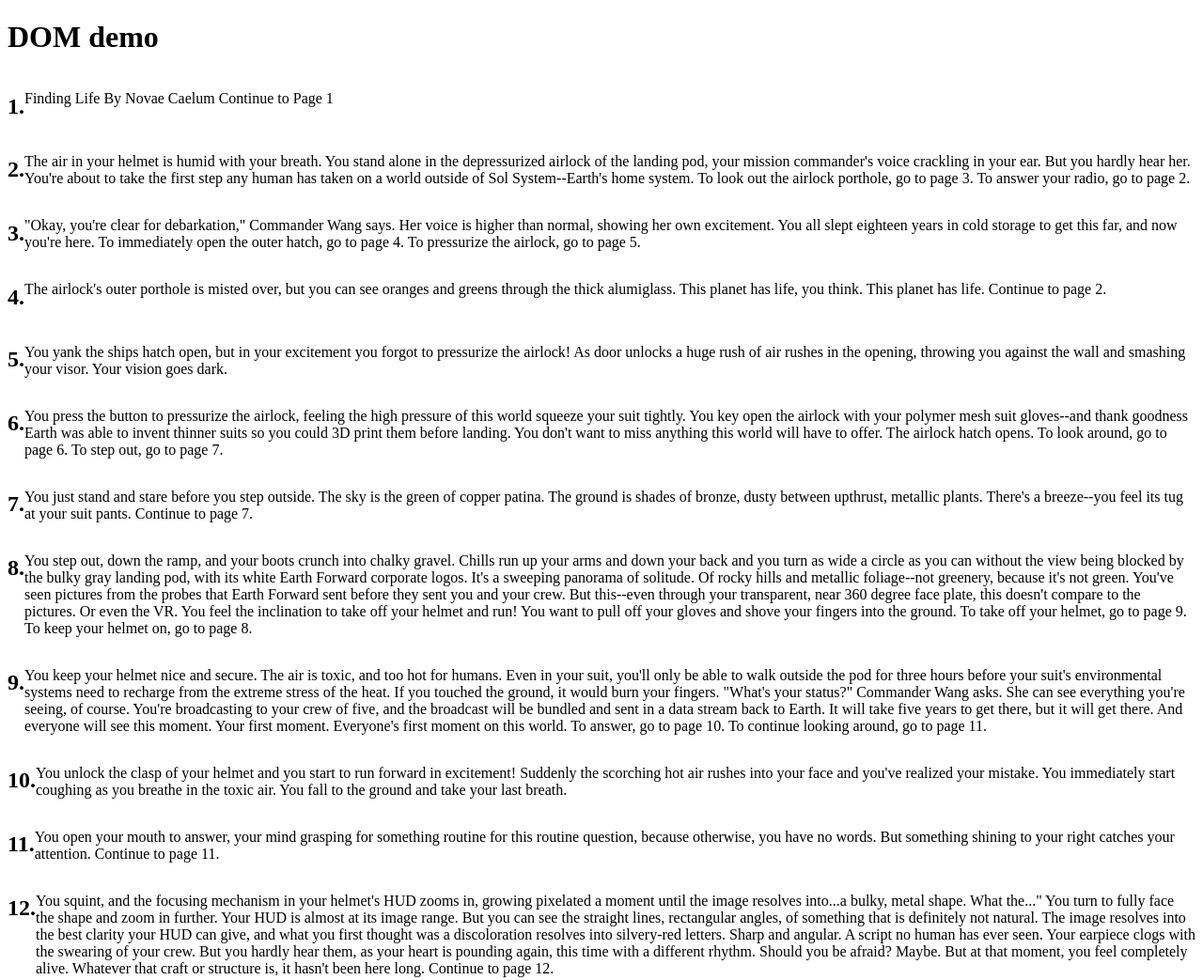
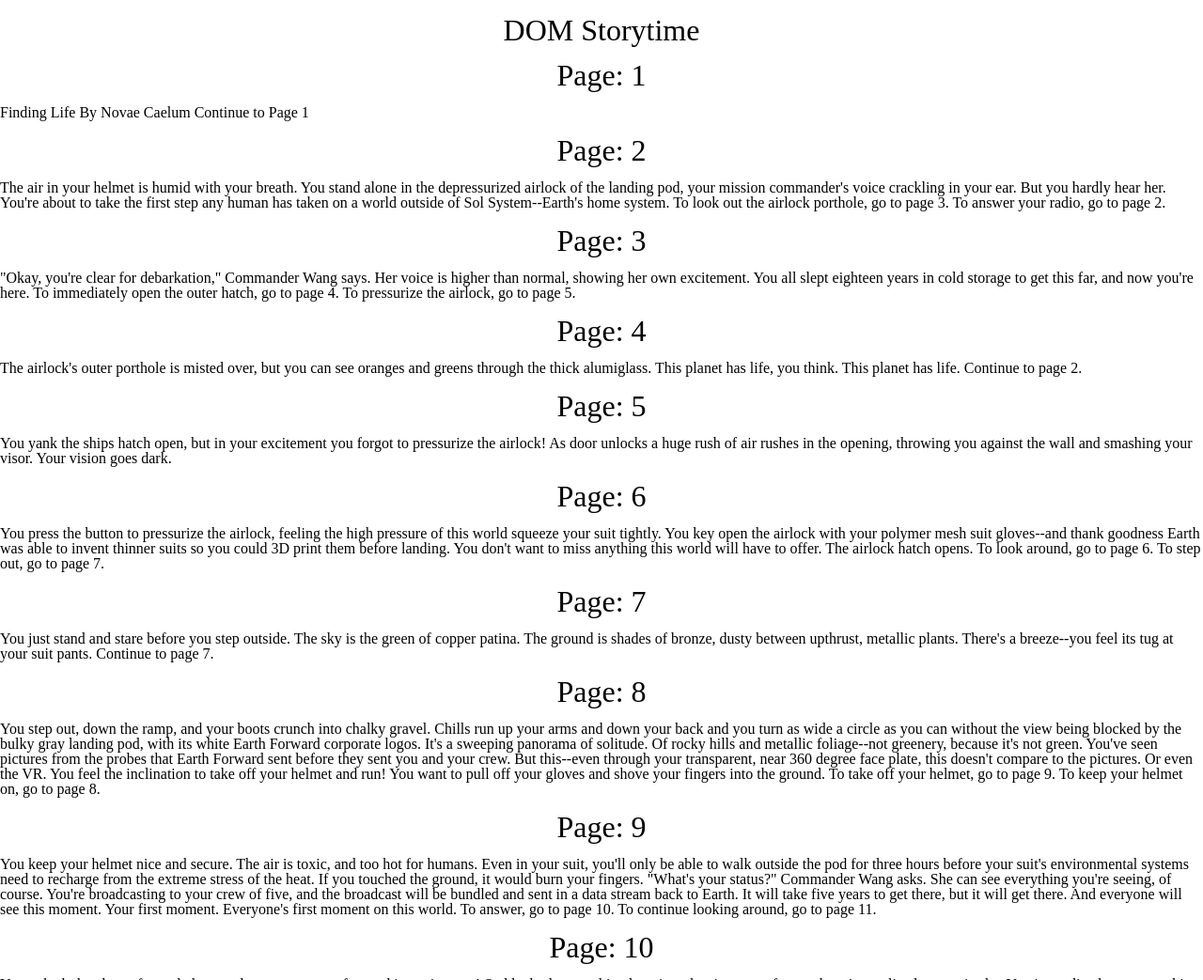
Before and after one commit to KenzieAcademy/demo-starter-dom-manipulation, a plain HTML site: page index.html in a window 1280 px wide. Shown: the top 1043 px of the page at 94% size. Drawn offline with Linux system fonts and the light colour scheme.

Commit message:
update main.js with demo code from May 14 Lecture

```diff
--- a/index.html
+++ b/index.html
@@ -4,14 +4,14 @@
     <meta charset="UTF-8">
     <meta http-equiv="X-UA-Compatible" content="IE=edge">
     <meta name="viewport" content="width=device-width, initial-scale=1.0">
-    <title>DOM MANIPULATION</title>
-
-    <style>
-        article { display: flex; }
-    </style>
+    <title>DOM Storytime</title>
 </head>
 <body>
-    <main id="container"></main>
+    <main id="container">
+        <h1>DOM Storytime</h1>
+    </main>
+    <link rel="stylesheet" href="reset.css">
+    <link rel="stylesheet" href="style.css">
     <script src="story.js"></script>
     <script src="main.js"></script>
 </body>
--- a/main.js
+++ b/main.js
@@ -1,33 +1,43 @@
-let main = document.querySelector("main")
+// let container = document.querySelector("#container")
 
-let container = document.createElement("main")
+// // let pagesArray = []
 
-let h1 = document.createElement("h1")
-h1.append("DOM demo")
+// for (let index = 0; index <= pages.length; index += 1) {
+//     let page = document.createElement('p')
 
-container.append(h1)
+//     // page.append(pages[index])
+//     page.append(pages[index])
 
+//     //page.style.margin = '30px'
+//     page.classList.add('page')
 
-// article > h1 > text
-//         > p  > text
+//     console.log(page)
 
-main.append(container)
+//     container.append(page)
+// }
 
-function createPage(page, index) {
-    let article = document.createElement('article')
+let container = document.querySelector("#container")
 
-    let p = document.createElement("p")
-    p.append(page)
-    let header = document.createElement("h1")
-    header.id = index + 1
-    header.append(`${index + 1}.`)
-    article.append(header)
-    article.append(p)
+for (let index = 0; index <= pages.length; index += 1) {
+    let page = document.createElement('article')
 
-    return article;
+    let pageNumber = document.createElement('h1')
+
+    // if we want to use innerHTML be wary that element.innerHTML will replace ALL child elements.
+    // let htmlString = `<h1>Page: ${index + 1}<h1>`
+    // htmlString += `Page: ${pages[index]}`
+    // pageNumber.innerHTML += htmlString
+
+    pageNumber.append(`Page: ${index + 1}`)
+    page.append(pageNumber)
+
+    let pageText = document.createElement('p')
+    pageText.append(pages[index])
+
+    page.append(pageText)
+    container.append(page)
+
+    // console.log(pageNumber)
 }
-
-for (let index = 0; index < pages.length; index += 1) {
-    let article = createPage(pages[index], index)
-    container.append(article);
-}
+// console.log(container)
+// console.log(pages)
--- /dev/null
+++ b/reset.css
@@ -0,0 +1,48 @@
+/* http://meyerweb.com/eric/tools/css/reset/
+   v2.0 | 20110126
+   License: none (public domain)
+*/
+
+html, body, div, span, applet, object, iframe,
+h1, h2, h3, h4, h5, h6, p, blockquote, pre,
+a, abbr, acronym, address, big, cite, code,
+del, dfn, em, img, ins, kbd, q, s, samp,
+small, strike, strong, sub, sup, tt, var,
+b, u, i, center,
+dl, dt, dd, ol, ul, li,
+fieldset, form, label, legend,
+table, caption, tbody, tfoot, thead, tr, th, td,
+article, aside, canvas, details, embed,
+figure, figcaption, footer, header, hgroup,
+menu, nav, output, ruby, section, summary,
+time, mark, audio, video {
+	margin: 0;
+	padding: 0;
+	border: 0;
+	font-size: 100%;
+	font: inherit;
+	vertical-align: baseline;
+}
+/* HTML5 display-role reset for older browsers */
+article, aside, details, figcaption, figure,
+footer, header, hgroup, menu, nav, section {
+	display: block;
+}
+body {
+	line-height: 1;
+}
+ol, ul {
+	list-style: none;
+}
+blockquote, q {
+	quotes: none;
+}
+blockquote:before, blockquote:after,
+q:before, q:after {
+	content: '';
+	content: none;
+}
+table {
+	border-collapse: collapse;
+	border-spacing: 0;
+}
--- /dev/null
+++ b/style.css
@@ -0,0 +1,9 @@
+h1 {
+    text-align: center;
+    font-size: 2rem;
+    margin: 1rem;
+}
+
+.page {
+    margin: 30px;
+}
```
